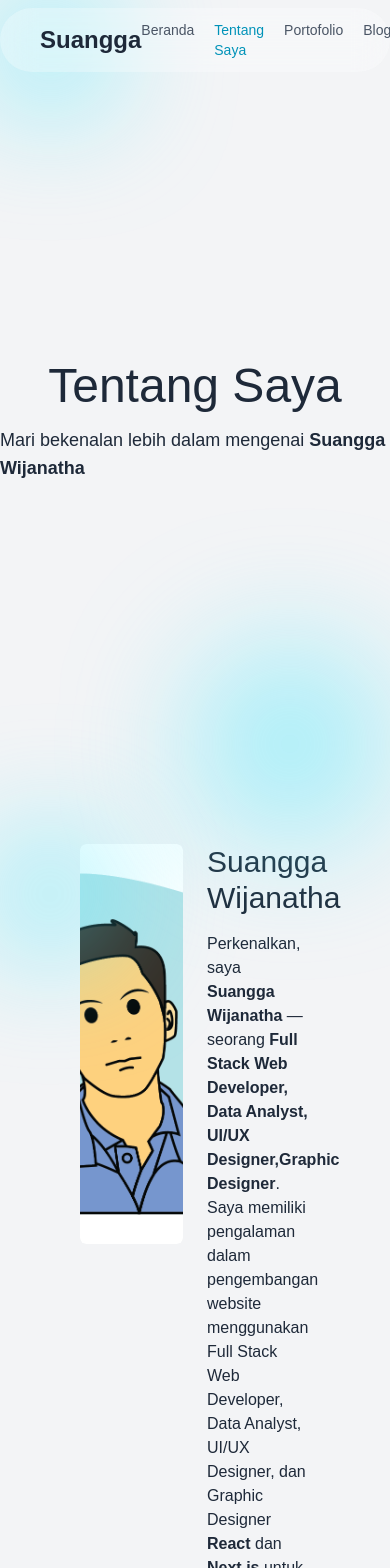
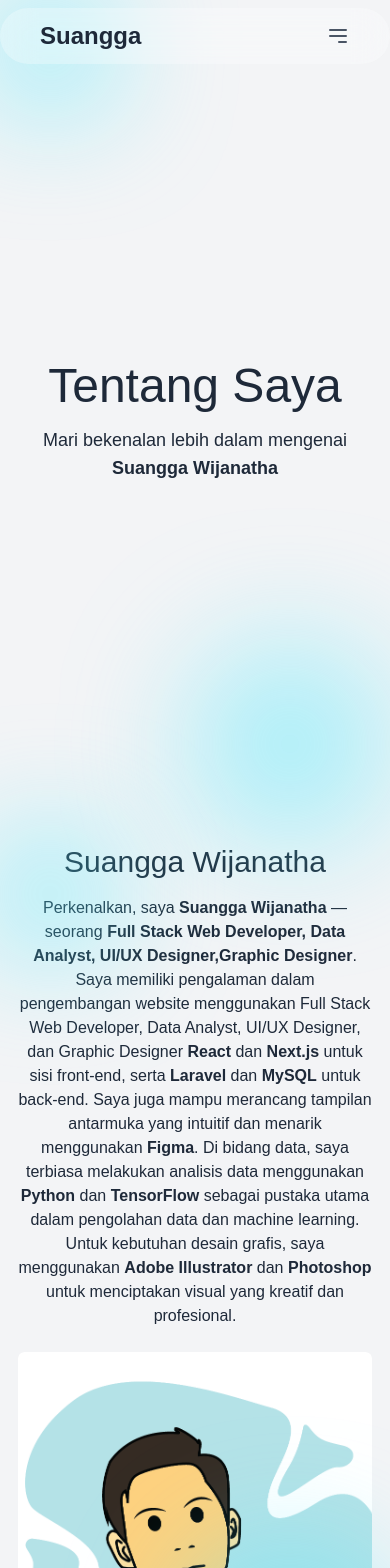
Before and after one commit to suanggawija/suangga-portofolio-app, a Next.js app: page /about in a window 390 px wide. Shown: the top 1568 px of the page. Built offline with nearby package versions, Linux system fonts and the light colour scheme.

Commit message:
feat: change pages to add mobile responship in home, about, portofolio feat: change navbar components

```diff
--- a/app/about/page.tsx
+++ b/app/about/page.tsx
@@ -14,7 +14,7 @@ import { Tools } from "@/data/Tools";
 const About = () => {
   return (
     <>
-      <section className="w-full min-h-screen justify-center items-center flex gap-4 flex-col relative">
+      <section className="w-full min-h-screen justify-center items-center flex gap-4 flex-col relative text-center px-[18px] md:px-[80px]">
         <H1 title="Tentang Saya" />
         <P
           title={
@@ -28,10 +28,10 @@ const About = () => {
         <RoundedBlurBackground />
       </section>
 
-      <section className="w-full min-h-screen justify-center items-center flex gap-4 flex-col relative px-[80px]">
-        <div className="grid grid-cols-2 gap-6">
+      <section className="w-full min-h-screen justify-center items-center flex gap-4 flex-col relative text-center px-[18px] md:px-[80px]">
+        <div className="grid grid-cols-1 md:grid-cols-2 gap-6">
           <motion.div
-            className="w-full h-[400px] rounded-md relative aspect-[9/12] overflow-hidden"
+            className="w-full h-[400px] rounded-md relative aspect-[9/12] overflow-hidden order md:order-1 order-2"
             initial="initial"
             whileInView="animate"
             variants={FadeInAnimation}
@@ -51,7 +51,7 @@ const About = () => {
             />
           </motion.div>
 
-          <div className="flex flex-col gap-4">
+          <div className="flex flex-col gap-4 order-1 md:order-2">
             <H2 title="Suangga Wijanatha" delay={0.5} />
             <P
               className="w-full"
@@ -91,9 +91,9 @@ const About = () => {
         <RoundedBlurBackground />
       </section>
 
-      <section className="w-full min-h-screen justify-center items-center flex gap-4 flex-col relative px-[80px]">
+      <section className="w-full min-h-screen justify-center items-center flex gap-4 flex-col relative px-[18px] md:px-[80px]">
         <H2 title="Keahlian" />
-        <div className="grid grid-cols-4 gap-4 w-full">
+        <div className="grid grid-cols-2 md:grid-cols-4 gap-4 w-full">
           {KeahlianData.map((keahliah, index) => (
             <SkillCart
               key={index}
@@ -107,9 +107,9 @@ const About = () => {
         <RoundedBlurBackground />
       </section>
 
-      <section className="w-full min-h-screen justify-center items-center flex gap-4 flex-col relative px-[80px]">
+      <section className="w-full min-h-screen justify-center items-center flex gap-4 flex-col relative px-[18px] md:px-[80px]">
         <H2 title="Tools" />
-        <div className="grid grid-cols-10 gap-4">
+        <div className="grid grid-cols-4 md:grid-cols-10 gap-4">
           {Tools.map((tool, index) => (
             <ToolsCart
               title={tool.title}
@@ -123,9 +123,9 @@ const About = () => {
         <RoundedBlurBackground />
       </section>
 
-      <section className="w-full min-h-screen flex flex-col gap-4 justify-center items-center relative px-[80px]">
+      <section className="w-full min-h-screen flex flex-col gap-4 justify-center items-center relative px-[18px] md:px-[80px]">
         <H2 title="Portofolio" />
-        <div className="w-full grid grid-cols-2 gap-4 ">
+        <div className="w-full grid grid-cols-1 md:grid-cols-2 gap-4 ">
           {PortofolioData.map((porto, index) => (
             <PortofolioCart
               key={index}
@@ -137,7 +137,7 @@ const About = () => {
             />
           ))}
         </div>
-        <div className="flex w-full justify-end mt-3">
+        <div className="flex w-full justify-center md:justify-end mt-3">
           <LinkUnderline title=" Lihat Portofolio Lainnya" href="/portofolio" />
         </div>
         <RoundedBlurBackground />
--- a/app/page.tsx
+++ b/app/page.tsx
@@ -13,7 +13,7 @@ import React from "react";
 const Home = () => {
   return (
     <>
-      <section className="w-full min-h-screen justify-center items-center flex gap-4 flex-col relative">
+      <section className="w-full min-h-screen justify-center items-center flex gap-4 flex-col relative text-center px-[18px] md:px-[80px]">
         <H1 title="Suangga Wijanatha" />
         <P
           title="Full Stack Web Developer | Data Analyst | UI/UX Designer | Grafix"
@@ -27,10 +27,10 @@ const Home = () => {
       </section>
 
       {/*  */}
-      <section className="w-full min-h-screen flex flex-col gap-4 justify-center items-center relative">
+      <section className="w-full min-h-screen flex flex-col gap-4 justify-center items-center relative px-[18px] md:px-[80px]">
         <H2 title="Tentang Saya" />
         <P
-          className="w-[70%] text-center"
+          className="w-[100%] md:w-[70%] text-center"
           title={
             <>
               Halo 👋, semoga harimu menyenangkan! Perkenalkan, saya{" "}
@@ -63,9 +63,9 @@ const Home = () => {
         <RoundedBlurBackground />
       </section>
 
-      <section className="w-full min-h-screen flex flex-col gap-4 justify-center items-center relative px-[80px]">
+      <section className="w-full min-h-screen flex flex-col gap-4 justify-center items-center relative px-[18px] md:px-[80px]">
         <H2 title="Portofolio" />
-        <div className="w-full grid grid-cols-2 gap-4 ">
+        <div className="w-full grid grid-cols-1 md:grid-cols-2 gap-4 ">
           {PortofolioData.map((porto, index) => (
             <PortofolioCart
               key={index}
@@ -77,13 +77,13 @@ const Home = () => {
             />
           ))}
         </div>
-        <div className="flex w-full justify-end mt-3">
+        <div className="flex w-full justify-center md:justify-end mt-3">
           <LinkUnderline title=" Lihat Portofolio Lainnya" href="/portofolio" />
         </div>
         <RoundedBlurBackground />
       </section>
 
-      <section className="w-full min-h-screen flex flex-col gap-4 justify-center items-center relative px-[80px] relative">
+      <section className="w-full min-h-screen flex flex-col gap-4 justify-center items-center relative px-[18px] md:px-[80px] relative">
         <H2 title="Kontak" />
         <div className="flex gap-2">
           <ButtonSecondary href="" title="Email" delay={0.3} />
--- a/app/portofolio/page.tsx
+++ b/app/portofolio/page.tsx
@@ -8,13 +8,13 @@ import React from "react";
 const Portofolio = () => {
   return (
     <>
-      <section className="w-full min-h-screen flex flex-col gap-4 justify-center items-center relative px-[80px] mt-[120px]">
+      <section className="w-full min-h-screen flex flex-col gap-4 justify-center items-center relative px-[18px] md:px-[80px] mt-[120px]">
         <H1 title="Portofolio" />
         <P
           title="Project Portofolio Suangga yang mencangkup Website, Data Analisis, UI UX dan Grafix Desain"
           delay={0.5}
         />
-        <div className="w-full grid grid-cols-2 gap-4 mt-6 mb-[80px]">
+        <div className="w-full grid grid-cols-1 md:grid-cols-2 gap-4 mt-6 mb-[80px]">
           {PortofolioDataFull.map((porto, index) => (
             <PortofolioCart
               key={index}
--- a/components/Card.tsx
+++ b/components/Card.tsx
@@ -81,7 +81,7 @@ export const SkillCart: React.FC<CartProps> = ({
     }}
     viewport={{ once: false }}
   >
-    <div className="p-3 bg-white dark:bg-gray-800 rounded-md h-[200px]">
+    <div className="p-3 bg-white dark:bg-gray-800 rounded-md min-h-[250px] md:min-h-[200px]">
       <div className="w-full rounded-md relative overflow-hidden">
         <Image
           priority
--- a/components/Navbar.tsx
+++ b/components/Navbar.tsx
@@ -1,7 +1,7 @@
 "use client";
 import Link from "next/link";
 import { usePathname } from "next/navigation";
-import React from "react";
+import React, { useState } from "react";
 
 const Navbar = () => {
   const pathname = usePathname();
@@ -27,6 +27,11 @@ const Navbar = () => {
       href: "/contact",
     },
   ];
+
+  const [isMobileMenuOpen, setIsMobileMenuOpen] = useState(false);
+  const handleMobileMenuToggle = () => {
+    setIsMobileMenuOpen(!isMobileMenuOpen);
+  };
   return (
     <div className="fixed top-0 z-50 w-full flex justify-center pt-2 ">
       <nav className="w-full max-w-[1440px] flex justify-between items-center bg-white/30 dark:bg-gray-700/30 backdrop-blur-lg text-gray-800 md:mx-[80px] px-[40px] py-3 rounded-full ">
@@ -36,7 +41,31 @@ const Navbar = () => {
         >
           Suangga
         </Link>
-        <ul className="flex gap-5 text-gray-600 dark:text-gray-400 text-sm">
+        <div className="md:hidden flex items-center">
+          <button
+            className="text-gray-600 dark:text-gray-400 hover:text-cyan-600 dark:hover:text-cyan-400"
+            onClick={() => {
+              handleMobileMenuToggle();
+            }}
+          >
+            <svg
+              xmlns="http://www.w3.org/2000/svg"
+              className="h-6 w-6"
+              fill="none"
+              viewBox="0 0 24 24"
+              stroke="currentColor"
+            >
+              <path
+                strokeLinecap="round"
+                strokeLinejoin="round"
+                strokeWidth={2}
+                d="M4 6h16M4 12h16m-7 6h7"
+              />
+            </svg>
+          </button>
+        </div>
+
+        <ul className="hidden md:flex gap-5 text-gray-600 dark:text-gray-400 text-sm">
           {Menu.map((item, index) => (
             <li key={index}>
               <Link
@@ -51,6 +80,27 @@ const Navbar = () => {
           ))}
         </ul>
       </nav>
+      <ul>
+        {isMobileMenuOpen && (
+          <div className="absolute top-16 left-0 w-full bg-white/30 dark:bg-gray-700/30 backdrop-blur-lg text-gray-500 md:mx-[80px] px-[40px] py-3 rounded-xl mt-3  md:hidden">
+            <ul className="flex flex-col items-center py-2">
+              {Menu.map((item, index) => (
+                <li key={index} className="py-2">
+                  <Link
+                    href={item.href}
+                    className={`${
+                      pathname == item.href ? "text-cyan-600" : ""
+                    } hover:text-cyan-700`}
+                    onClick={() => setIsMobileMenuOpen(false)}
+                  >
+                    {item.title}
+                  </Link>
+                </li>
+              ))}
+            </ul>
+          </div>
+        )}
+      </ul>
     </div>
   );
 };
```
